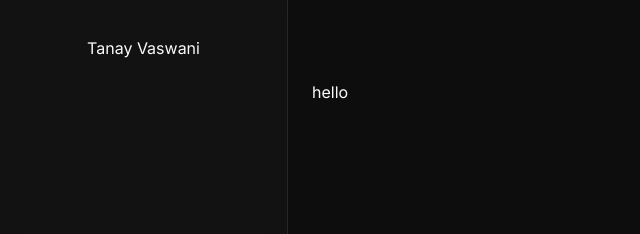
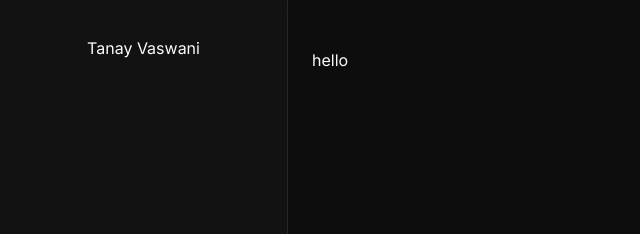
Before and after one commit to tanayvaswani/tanayvaswani.com, a Next.js app: page / in a window 1280 px wide. Shown: the top 234 px of the page, without its empty margins (0-640 px from the left). Built offline with nearby package versions, Linux system fonts and the light colour scheme.

Commit message:
fix: padding

```diff
--- a/app/(routes)/page.tsx
+++ b/app/(routes)/page.tsx
@@ -1,9 +1,5 @@
 const HomePage = () => {
-  return (
-    <div className="px-6 py-20">
-      hello
-    </div>
-   );
-}
+  return <div className="px-6 py-12">hello</div>;
+};
 
 export default HomePage;
--- a/components/sidebar/sidebar-routes.tsx
+++ b/components/sidebar/sidebar-routes.tsx
@@ -1,6 +1,4 @@
 "use client";
-
-import { Home } from "lucide-react";
 
 import SidebarItem from "./sidebar-item";
 
```
